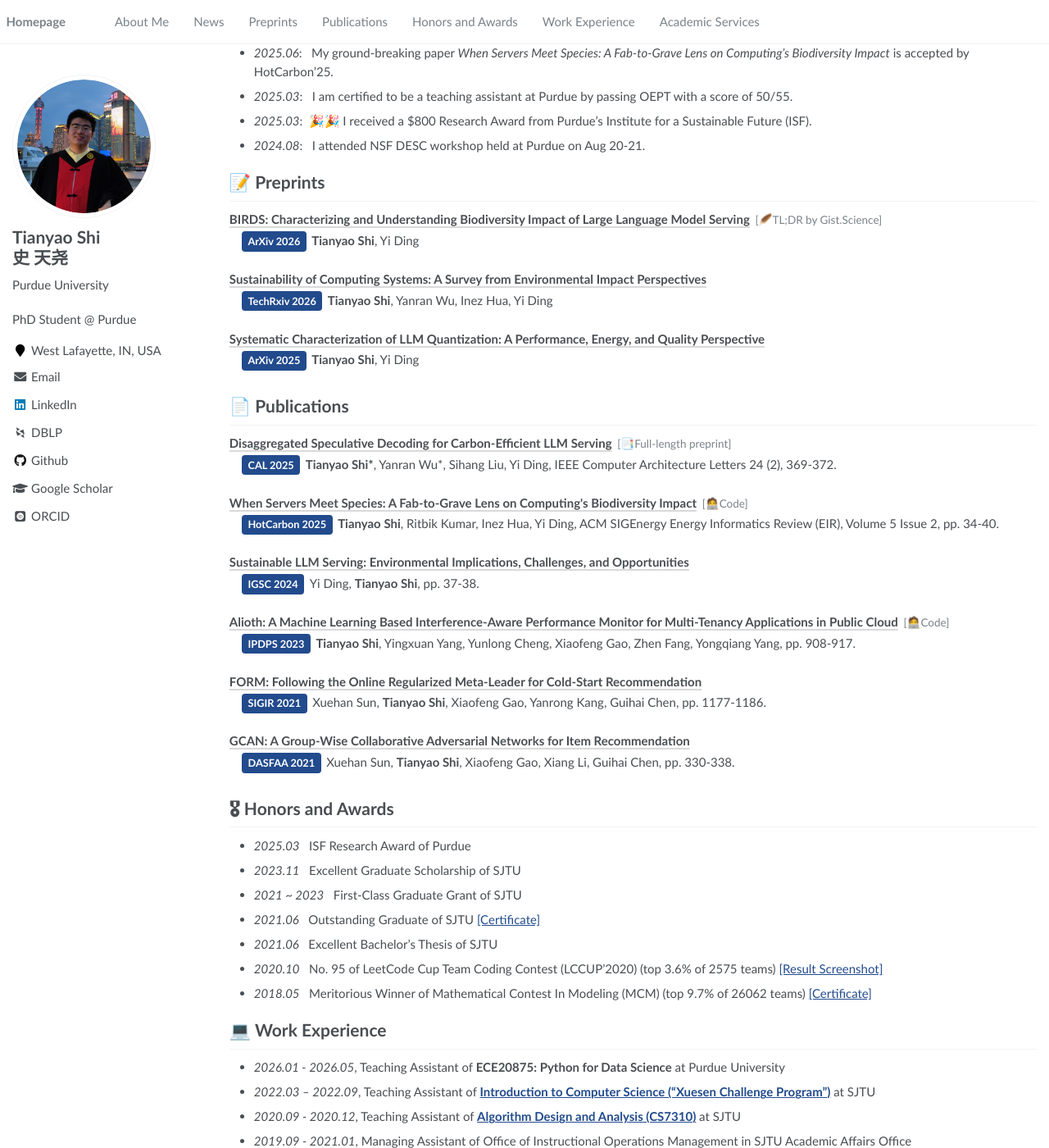
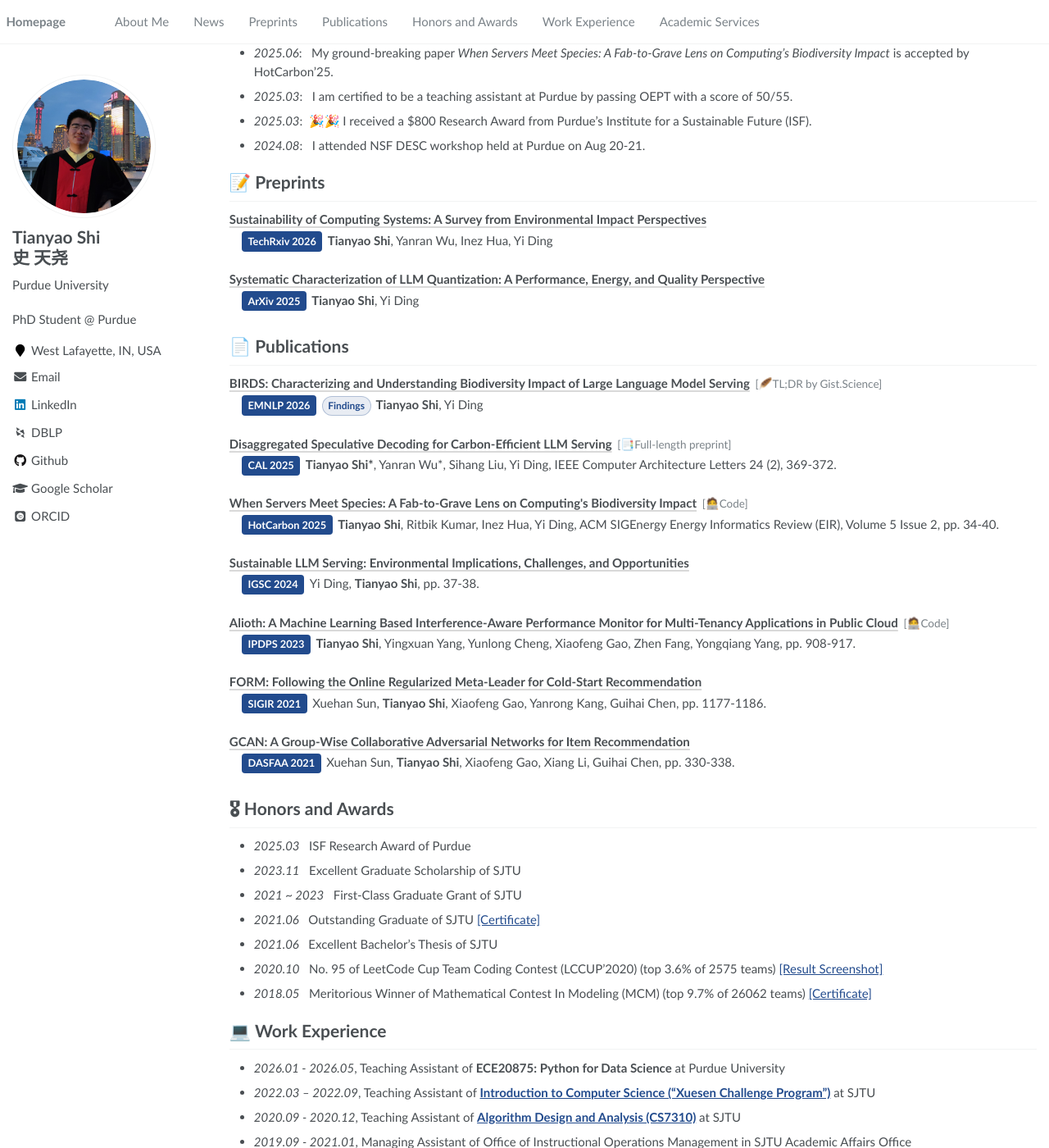
Before and after one commit to StHowling/sthowling.github.io, a Jekyll site: the page built from _pages/about.md, in a window 1280 px wide and 1400 px high, scrolled down 271 px. Shown: the whole window at 82% size. Built offline with Jekyll 4.4.1, drawn with Linux system fonts in a browser that asks for light colours; some web fonts are replaced.

Commit message:
Add publication track badge styling and update publication section

```diff
--- a/_pages/about.md
+++ b/_pages/about.md
@@ -39,16 +39,6 @@ My research interest focuses on **Suistainability of Computing**, e.g., Energy-
 <div class="pub-list">
   <div class="pub-item">
     <div class="pub-title">
-      <a href="https://arxiv.org/abs/2605.27480">BIRDS: Characterizing and Understanding Biodiversity Impact of Large Language Model Serving</a> <a href="https://gist.science/paper/2605.27480#gist">[🪶TL;DR by Gist.Science]</a>
-    </div>
-    <div class="pub-info">
-      <span class="pub-venue-badge">ArXiv 2026</span>
-      <span class="pub-authors-journal"><strong>Tianyao Shi</strong>, Yi Ding</span>
-    </div>
-  </div>
-
-  <div class="pub-item">
-    <div class="pub-title">
       <a href="https://www.techrxiv.org/users/1024518/articles/1384487-sustainability-of-computing-systems-a-survey-from-environmental-impact-perspectives">Sustainability of Computing Systems: A Survey from Environmental Impact Perspectives</a>
     </div>
     <div class="pub-info">
@@ -71,6 +61,17 @@ My research interest focuses on **Suistainability of Computing**, e.g., Energy-
 # 📄 Publications
 
 <div class="pub-list">
+  <div class="pub-item">
+    <div class="pub-title">
+      <a href="https://arxiv.org/abs/2605.27480">BIRDS: Characterizing and Understanding Biodiversity Impact of Large Language Model Serving</a> <a href="https://gist.science/paper/2605.27480#gist">[🪶TL;DR by Gist.Science]</a>
+    </div>
+    <div class="pub-info">
+      <span class="pub-venue-badge">EMNLP 2026</span>
+      <span class="pub-track-badge">Findings</span>
+      <span class="pub-authors-journal"><strong>Tianyao Shi</strong>, Yi Ding</span>
+    </div>
+  </div>
+
   <div class="pub-item">
     <div class="pub-title">
       <a href="https://ieeexplore.ieee.org/abstract/document/11230830/">Disaggregated Speculative Decoding for Carbon-Efficient LLM Serving</a> <a href="https://arxiv.org/pdf/2412.20322">[📑<em>Full-length preprint</em>]</a>
--- a/assets/css/main.scss
+++ b/assets/css/main.scss
@@ -176,6 +176,20 @@ h1:before, .anchor:before {
     margin-right: 0.5em;
     white-space: nowrap;
 }
+
+.pub-track-badge {
+    display: inline-block;
+    padding: 0.18em 0.55em;
+    font-size: 0.8em;
+    font-weight: 600;
+    color: $info-color;
+    background-color: rgba($info-color, 0.10);
+    border: 1px solid rgba($info-color, 0.28);
+    border-radius: 999px;
+    margin-right: 0.5em;
+    white-space: nowrap;
+}
+
 .pub-authors-journal {
     /* To push the rest of the text slightly */
 }
```
